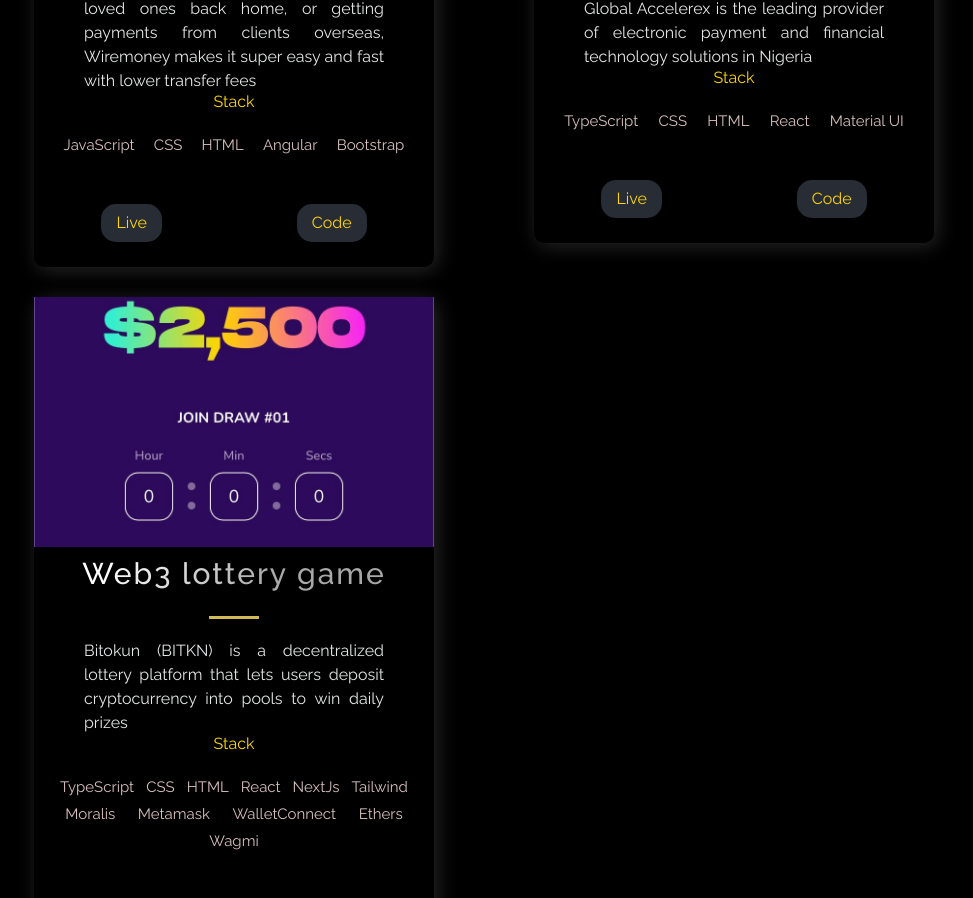
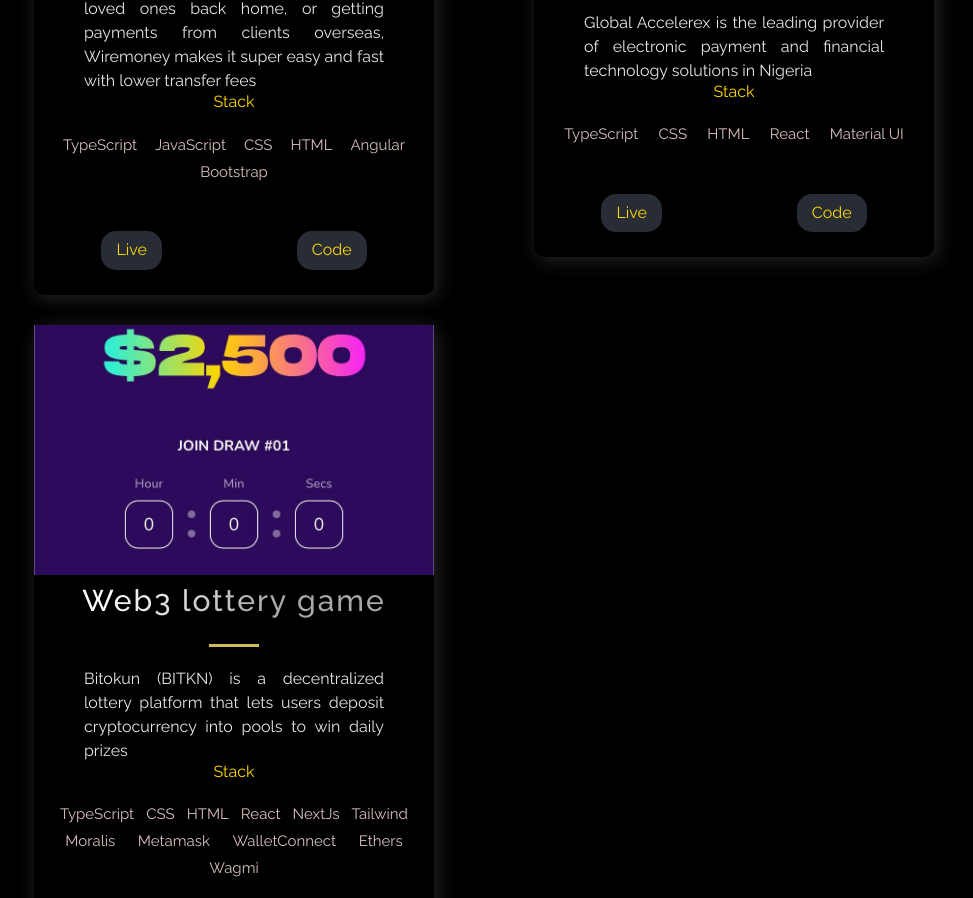
Before and after one commit to EmmanuelObi/Portfolio-2022, a Next.js app: page / in a window 1280 px wide. Shown: the part 1984-2882 px from the top of the page, without its empty margins (156-1129 px from the left). Built offline with nearby package versions, Linux system fonts and the light colour scheme.

Commit message:
added typescript to app tools

```diff
--- a/src/constants/constants.js
+++ b/src/constants/constants.js
@@ -25,7 +25,7 @@
     description:
       "Whether you are sending money to loved ones back home, or getting payments from clients overseas, Wiremoney makes it super easy and fast with lower transfer fees",
     image: "/images/wm.jpeg",
-    tags: ["JavaScript", "CSS", "HTML", "Angular", "Bootstrap"],
+    tags: ["TypeScript","JavaScript", "CSS", "HTML", "Angular", "Bootstrap"],
     source: "https://bitbucket.org/opsz2/web/src/develop/",
     visit: "https://wiremoney.com.au",
     id: 2,
```
